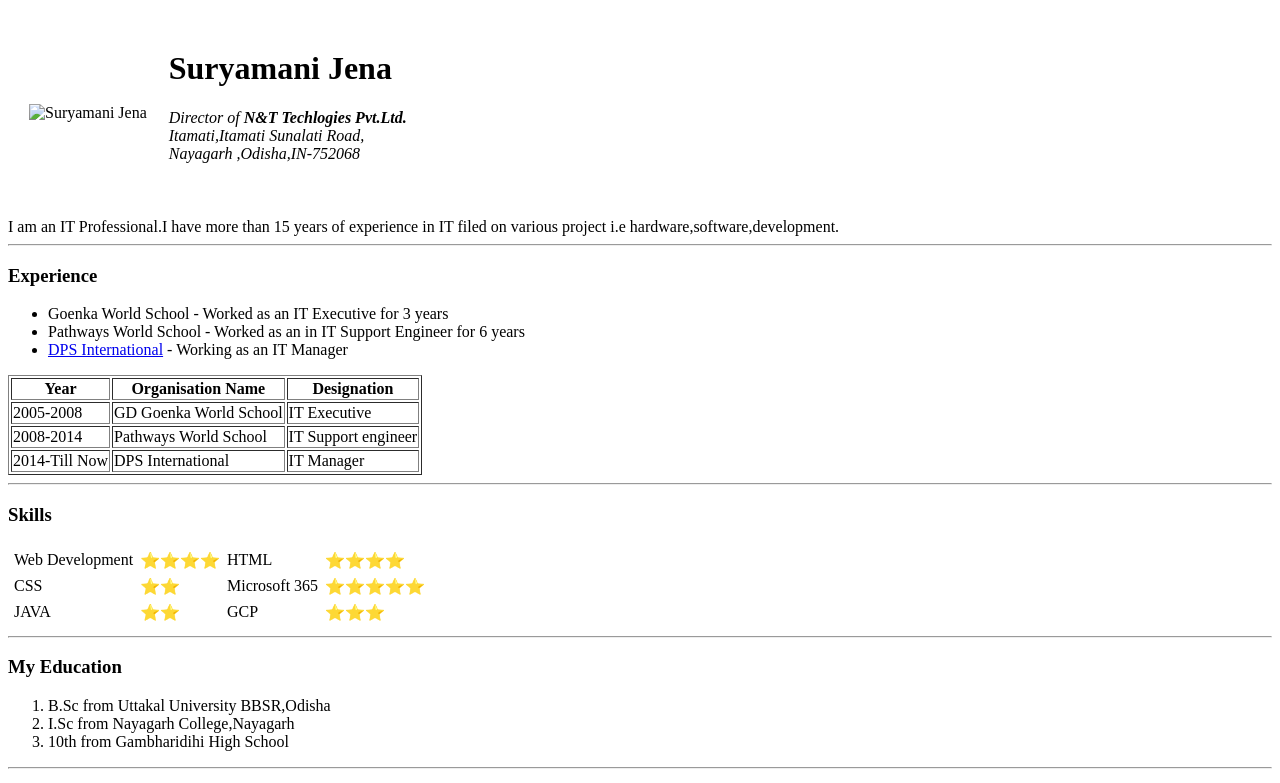
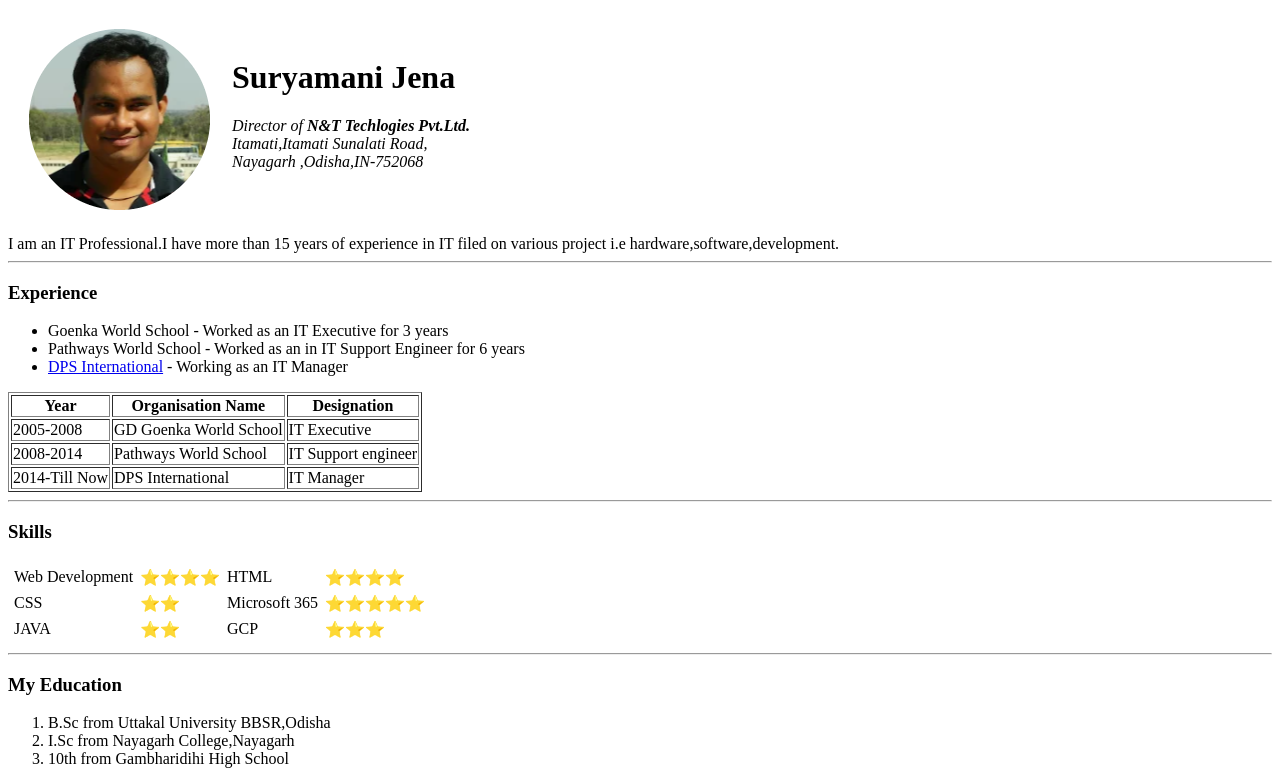
Before and after one commit to surjyamanijena/CV, a plain HTML site: page index.html in a window 1280 px wide. Shown: the top 783 px of the page. Drawn offline with Linux system fonts and the light colour scheme.

Commit message:
Update index.html

```diff
--- a/index.html
+++ b/index.html
@@ -7,7 +7,7 @@
 <body>
     <table cellspacing="20">
         <tr>
-            <td><img src="Image/Suryamani circle pic.png" alt="Suryamani Jena"></td>
+            <td><img src="https://github.com/surjyamanijena/CV/blob/main/Suryamani%20circle%20pic.png" alt="Suryamani Jena"></td>
             <td><h1>Suryamani Jena</h1>
                 <p><em>Director of <strong>N&T Techlogies Pvt.Ltd.</strong><br>
                 Itamati,Itamati Sunalati Road,<br>Nayagarh ,Odisha,IN-752068</em></p><br></td>
```
